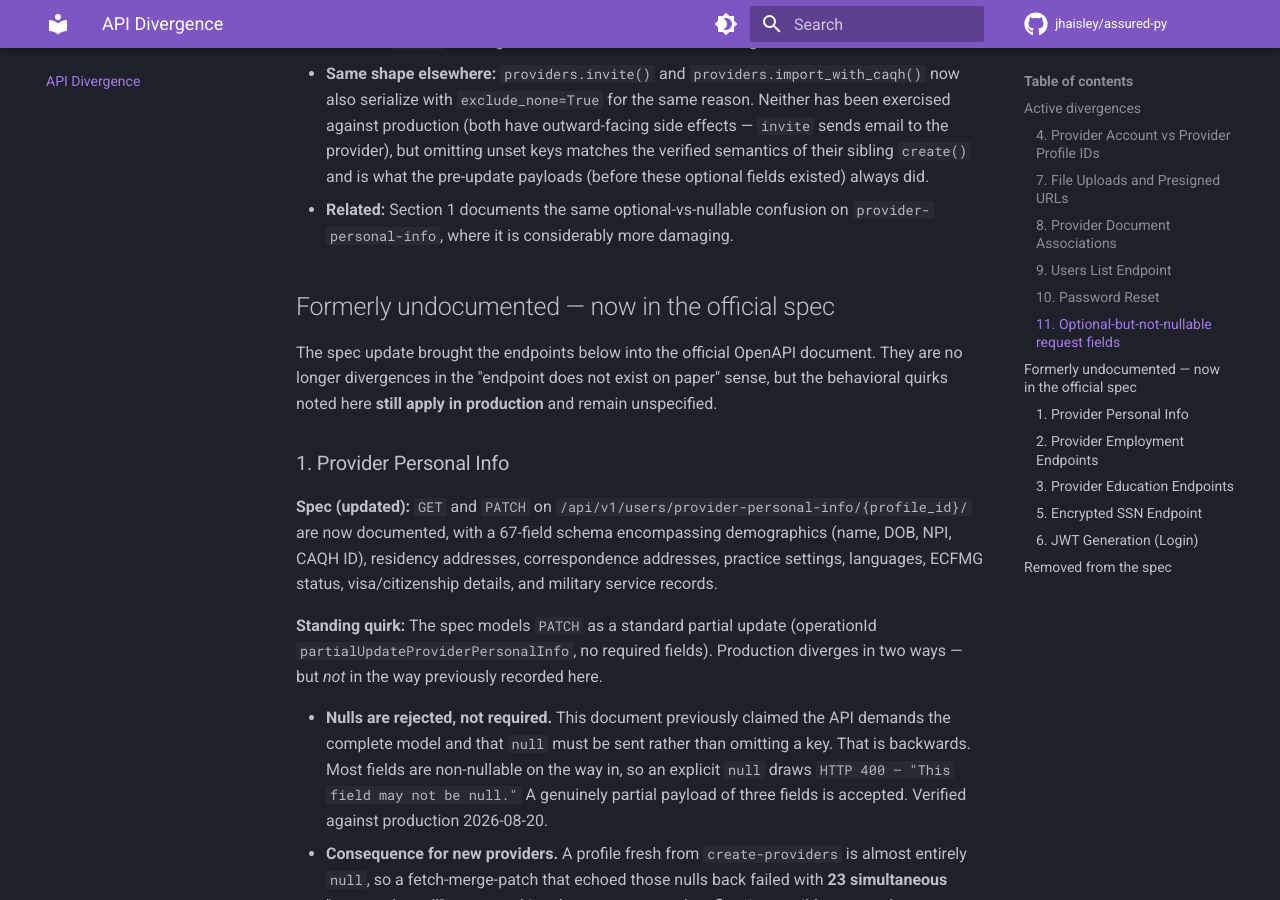
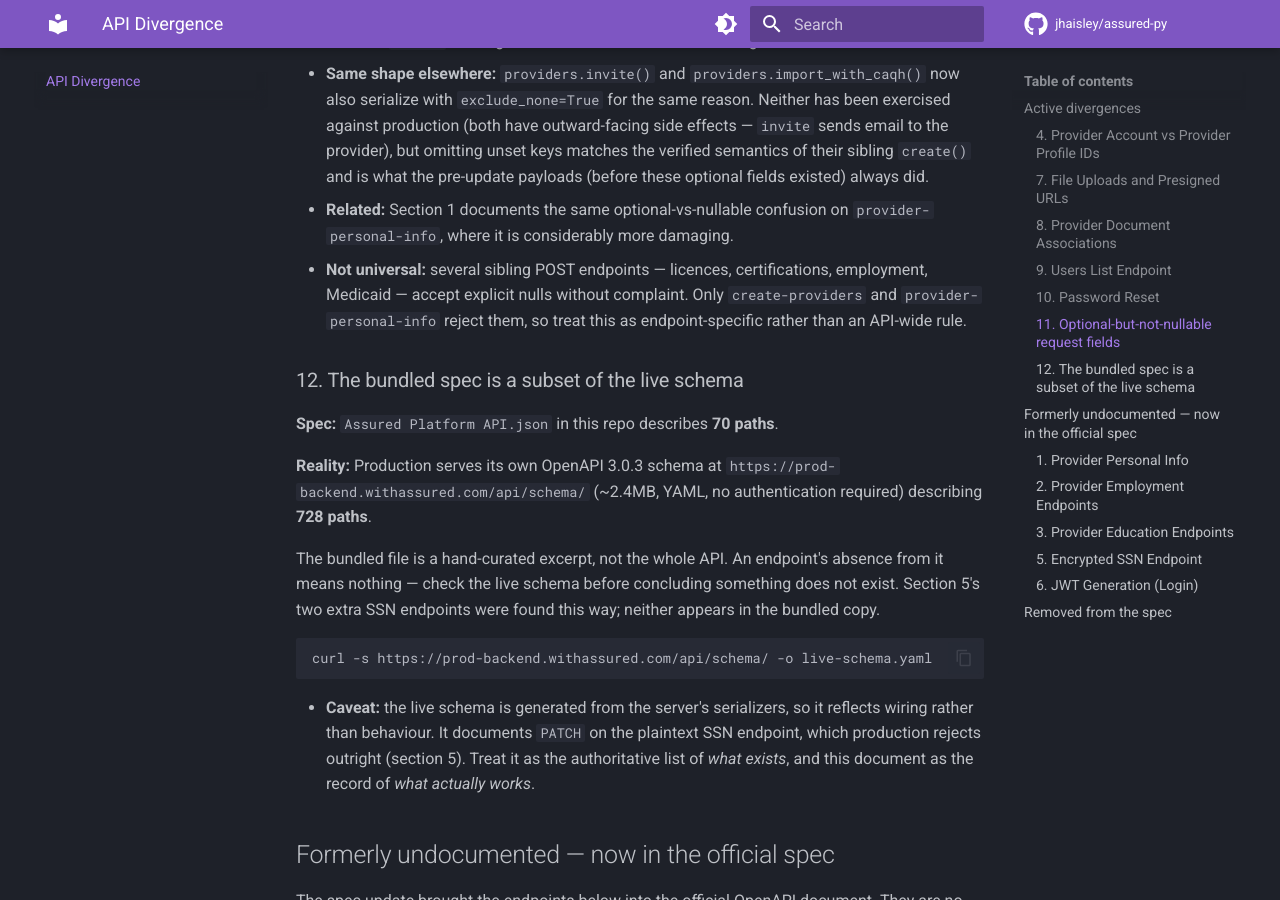
Before and after one commit to jhaisley/assured-py, an MkDocs documentation site: the page built from docs/api-divergence.md, in a window 1280 px wide and 900 px high, scrolled down 2723 px. Built offline with MkDocs 1.6.1 and Material for MkDocs 9.7.7, drawn with Linux system fonts in a browser that asks for light colours; comment, search, counter and statistics services are not loaded; some of the changed text lies outside the part shown.

Commit message:
docs: record SSN endpoint reality and the spec-subset gap
Three findings from exercising the API against production today.

The bundled Assured Platform API.json describes 70 paths; production serves
its own OpenAPI schema at /api/schema/ (no auth) describing 728. The bundled
file is a curated excerpt, so an endpoint's absence from it means nothing.
New section 12 records this and the caveat that the live schema reflects
serializer wiring, not behaviour.

There are three SSN endpoints, two of them missing from the bundled spec. The
plaintext one advertises PATCH but returns 400 "SSN is not updatable via this
endpoint", so the AES-256-CTR write documented in section 5 is still
mandatory and has not been superseded. The plaintext endpoint is however the
way to verify a write: GET it after an AES PATCH and it returns the decrypted
value. Reading back through the encrypted endpoint only yields ciphertext and
proves nothing. Verified end to end on a provider whose ssn was null.

gap_explanation is not required on create, contrary to EmploymentCreate's
docstring: a create sending it as null, along with nulls for every other
unset optional, was accepted.

That last point generalises: licences, certifications, employment and
Medicaid all accept explicit nulls. Only create-providers and
provider-personal-info reject them, so section 11 now says the rule is
endpoint-specific rather than API-wide -- my earlier note implied every
exclude_none=False call site was suspect, and that is not the case.

Mirrored into docs/api-divergence.md, which 22bc9a7 rightly kept in sync and
which my previous commit had missed.

Docs and docstrings only -- no behaviour change. 91 tests still pass.

Co-Authored-By: Claude Opus 5 <noreply@anthropic.com>
Claude-Session: https://claude.ai/code/session_01HGFLEdLKF8pc9WbyC7DrZy

````diff
--- a/docs/api-divergence.md
+++ b/docs/api-divergence.md
@@ -72,6 +72,21 @@ The SDK's `upload_and_associate_document()` abstracts this into a single call.
 - **SDK Solution:** `providers.create()` serializes with `exclude_none=True`, so unset fields are omitted. `client` is assigned server-side from the caller's org when absent.
 - **Same shape elsewhere:** `providers.invite()` and `providers.import_with_caqh()` now also serialize with `exclude_none=True` for the same reason. Neither has been exercised against production (both have outward-facing side effects — `invite` sends email to the provider), but omitting unset keys matches the verified semantics of their sibling `create()` and is what the pre-update payloads (before these optional fields existed) always did.
 - **Related:** Section 1 documents the same optional-vs-nullable confusion on `provider-personal-info`, where it is considerably more damaging.
+- **Not universal:** several sibling POST endpoints — licences, certifications, employment, Medicaid — accept explicit nulls without complaint. Only `create-providers` and `provider-personal-info` reject them, so treat this as endpoint-specific rather than an API-wide rule.
+
+### 12. The bundled spec is a subset of the live schema
+
+**Spec:** `Assured Platform API.json` in this repo describes **70 paths**.
+
+**Reality:** Production serves its own OpenAPI 3.0.3 schema at `https://prod-backend.withassured.com/api/schema/` (~2.4MB, YAML, no authentication required) describing **728 paths**.
+
+The bundled file is a hand-curated excerpt, not the whole API. An endpoint's absence from it means nothing — check the live schema before concluding something does not exist. Section 5's two extra SSN endpoints were found this way; neither appears in the bundled copy.
+
+```bash
+curl -s https://prod-backend.withassured.com/api/schema/ -o live-schema.yaml
+```
+
+- **Caveat:** the live schema is generated from the server's serializers, so it reflects wiring rather than behaviour. It documents `PATCH` on the plaintext SSN endpoint, which production rejects outright (section 5). Treat it as the authoritative list of *what exists*, and this document as the record of *what actually works*.
 
 ## Formerly undocumented — now in the official spec
 
@@ -95,6 +110,8 @@ The SDK still strips the spec's response-only fields from the merged payload —
 
 **Standing notes:** The documented schema matches what the SDK reverse-engineered (`currently_employed`, `reason_for_discontinuance`, address/contact fields, `gap_explanation`, `document`). The SDK's `Employment` and `EmploymentCreate` models retain the older schema's fields (`position`, `type`, `is_current`, `reason_for_leaving`) as legacy extras for backward compatibility; they are absent from the official schema.
 
+**Correction (2026-08-20):** `gap_explanation` is **not** required on create. `EmploymentCreate`'s docstring claimed production "has historically required it", but a create sending `gap_explanation: null` — along with nulls for every other unset optional — was accepted. Unlike sections 1 and 11, this endpoint tolerates explicit nulls.
+
 ### 3. Provider Education Endpoints
 
 **Spec (updated):** The education schema has caught up with reality: `name`, `city`, `state`, `country`, `is_primary`, `address_street_1`, `address_street_2`, `postal_code`, and `document` are all now documented on `/api/v1/users/provider-education/`.
@@ -110,6 +127,18 @@ The SDK still strips the spec's response-only fields from the merged payload —
 - **Auth:** Production rejects API keys on this endpoint — requires `Authorization: Bearer {jwt}`.
 - **Encryption:** The `ssn` value must be a Base64-encoded AES-256-CTR ciphertext with a SHA-256 hash of the JWT as the symmetric key. A random 16-byte IV is prepended before Base64 encoding. The `GET` likewise returns ciphertext, not plaintext.
 
+**There are three SSN endpoints, not one** (see section 12 — the bundled spec omits two of them). All three take a JWT:
+
+| Endpoint | Payload | Read | Write |
+|---|---|---|---|
+| `retrieve-update-provider-ssn/{id}/` | plaintext (`PatchedProviderSSN`) | ✅ returns plaintext | ❌ `400 "SSN is not updatable via this endpoint."` |
+| `retrieve-update-provider-ssn-sym-encrypted/{id}/` | AES-256-CTR ciphertext | returns ciphertext | ✅ the only working write |
+| `retrieve-update-provider-ssn-asym-encrypted/{id}/` | RSA (`PatchedProviderSSNRSAEncrypted`, read-only `public_key`) | — | untested |
+
+The plaintext endpoint advertises `PATCH` in the schema but refuses it in production, so **the AES encryption above is still mandatory for writes** — it has not been superseded. What the plaintext endpoint is good for is *verification*: write through the AES endpoint, then `GET` the plaintext one. If the server decrypted correctly it hands back the true value. Reading back through the encrypted endpoint only yields ciphertext and proves nothing.
+
+Verified end to end against production on 2026-08-20: a provider with `ssn: null` took an AES write and then read back through the plaintext endpoint as the exact source value.
+
 ### 6. JWT Generation (Login)
 
 **Spec (updated):** `POST /api/v1/users/login/` is now documented (operationId `userLogin`), including the full response payload (`data` with `jwt.access` / `jwt.refresh`, `msg`, and `extra_data` carrying client/MFA/feature-flag info).
````
Also changed, not shown: API_Divergence.md (+28 -0 lines), 2 other files.
